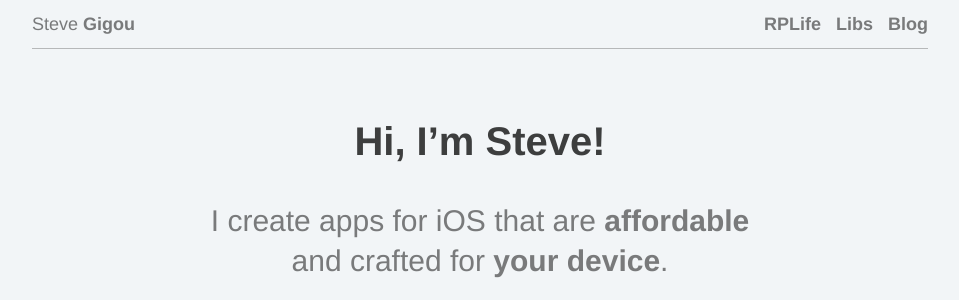
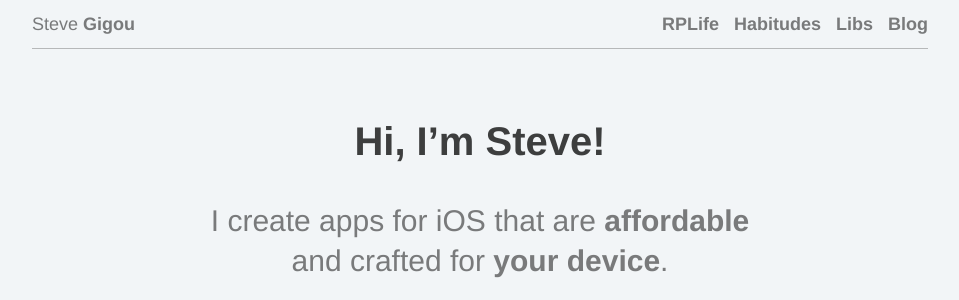
Before and after one commit to sgigou/steve.gigou.fr, a PHP site: page /index.php in a window 1280 px wide. Shown: the top 300 px of the page, without its empty margins (160-1119 px from the left). Run offline with PHP 8.4, Linux system fonts and the light colour scheme; some libraries are stand-ins or nearby versions.

Commit message:
Add Habitudes to header menu

```diff
--- a/header.php
+++ b/header.php
@@ -4,6 +4,7 @@
   </div>
   <div class="right">
     <a href="rplife.php">RPLife</a>
+    <a href="habitudes.php">Habitudes</a>
     <a href="libs.php">Libs</a>
     <a href="https://sgigou.github.io">Blog</a>
   </div>
```
